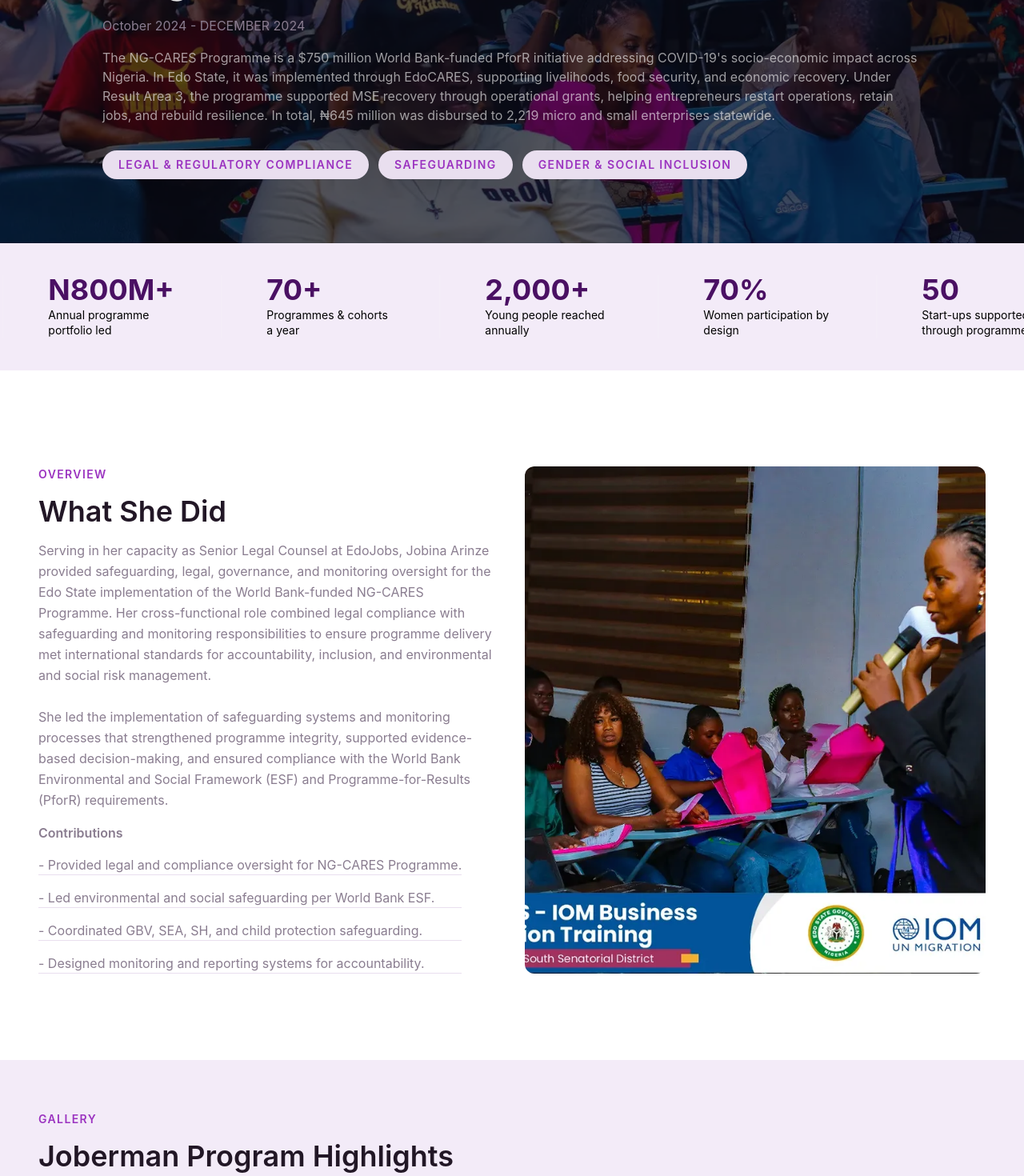
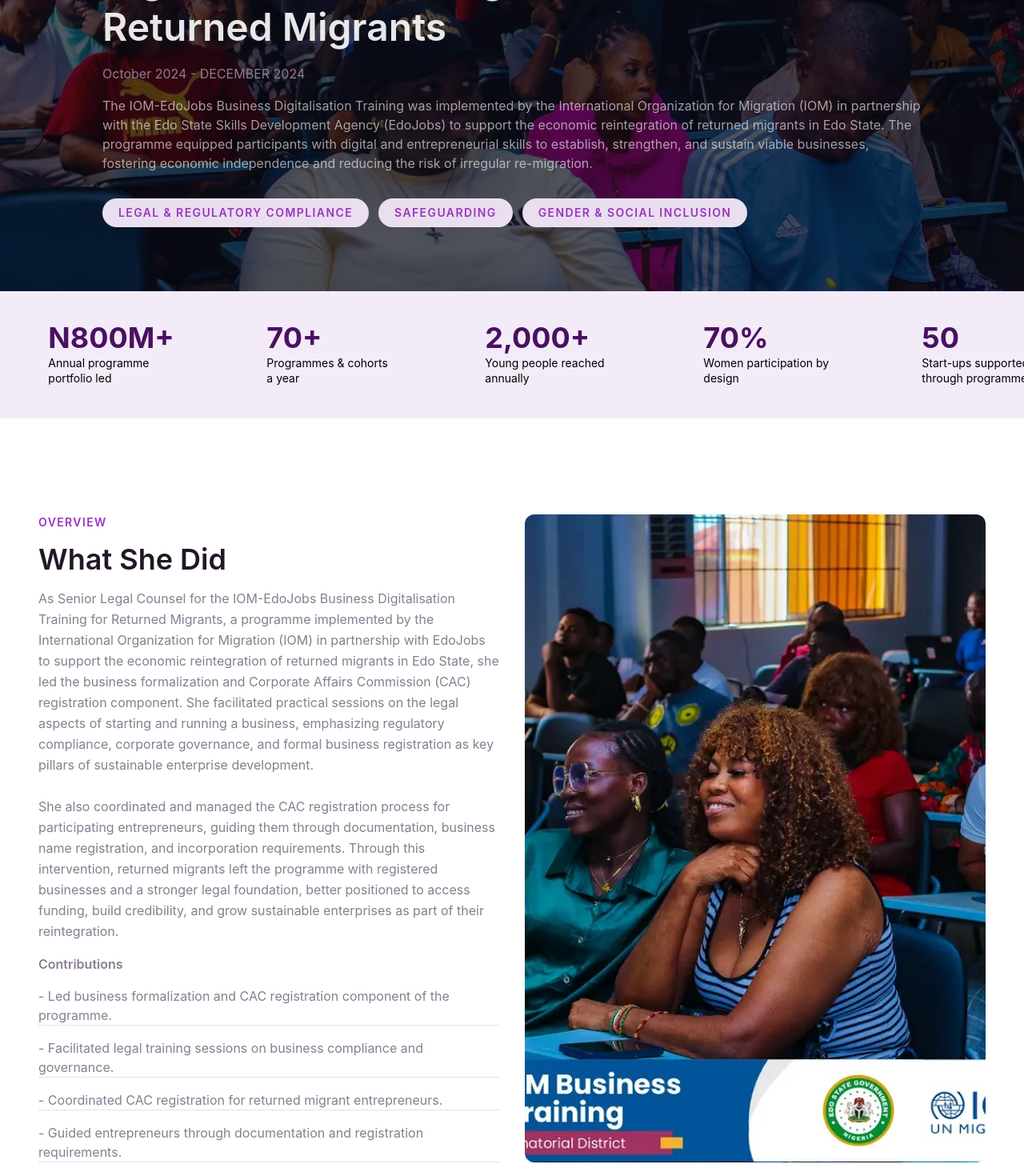
Before and after one commit to FOA-developer/Jobina-Portfolio, a React (Vite) app in the folder frontend/: page /international_organization_for_migration in a window 1280 px wide. Shown: the part 320-1790 px from the top of the page at 80% size. Built offline with nearby package versions, Linux system fonts and the light colour scheme.

Commit message:
fix: made text corrections in gallery sections

```diff
--- a/frontend/src/pages/Edo.jsx
+++ b/frontend/src/pages/Edo.jsx
@@ -46,7 +46,7 @@
            img2={img6}
            img1={img5}
            img3={img1}
-          title="Joberman Program Highlights"
+          title="EdoBEST Programme Highlights"
         />
       <Contact />
     </>
--- a/frontend/src/pages/Iom.jsx
+++ b/frontend/src/pages/Iom.jsx
@@ -5,7 +5,6 @@
 import img from "../assets/iom/1.webp"
 import img2 from "../assets/iom/2.webp"
 import img4 from "../assets/iom/3.webp"
-import img5 from "../assets/iom/4.webp"
 import img1 from "../assets/iom/5.webp"
 import Gallery from "../components/others/Gallery";
 
@@ -19,7 +18,7 @@
 ];
 
 
-const Ngcare = () => {
+const Iom = () => {
   return  (
     <>
     <Navbar />
@@ -27,29 +26,29 @@
         first = "flagdhip programme"
         img={img4}
         impact = {impact}
-        header="EDO-CARES (NG-CARES) Programme"
+        header="IOM-EdoJobs Business Digitalisation Training for Returned Migrants"
         period="October 2024 - DECEMBER 2024"
-        description="The NG-CARES Programme is a $750 million World Bank-funded PforR initiative addressing COVID-19's socio-economic impact across Nigeria. In Edo State, it was implemented through EdoCARES, supporting livelihoods, food security, and economic recovery. Under Result Area 3, the programme supported MSE recovery through operational grants, helping entrepreneurs restart operations, retain jobs, and rebuild resilience. In total, ₦645 million was disbursed to 2,219 micro and small enterprises statewide."
+        description="The IOM-EdoJobs Business Digitalisation Training was implemented by the International Organization for Migration (IOM) in partnership with the Edo State Skills Development Agency (EdoJobs) to support the economic reintegration of returned migrants in Edo State. The programme equipped participants with digital and entrepreneurial skills to establish, strengthen, and sustain viable businesses, fostering economic independence and reducing the risk of irregular re-migration."
         tags={['Legal & Regulatory Compliance', 'Safeguarding ', 'Gender & Social Inclusion']}
       />
       <Second
-        img={img}
+        img={img2}
         header="Contributions"
         title="EdoBEST"
-        description="Serving in her capacity as Senior Legal Counsel at EdoJobs, Jobina Arinze provided safeguarding, legal, governance, and monitoring oversight for the Edo State implementation of the World Bank-funded NG-CARES Programme. Her cross-functional role combined legal compliance with safeguarding and monitoring responsibilities to ensure programme delivery met international standards for accountability, inclusion, and environmental and social risk management."
-        description1="She led the implementation of safeguarding systems and monitoring processes that strengthened programme integrity, supported evidence-based decision-making, and ensured compliance with the World Bank Environmental and Social Framework (ESF) and Programme-for-Results (PforR) requirements."
-        cert={["Provided legal and compliance oversight for NG-CARES Programme.", "Led environmental and social safeguarding per World Bank ESF.", "Coordinated GBV, SEA, SH, and child protection safeguarding.", "Designed monitoring and reporting systems for accountability." ]}
+        description="As Senior Legal Counsel for the IOM-EdoJobs Business Digitalisation Training for Returned Migrants, a programme implemented by the International Organization for Migration (IOM) in partnership with EdoJobs to support the economic reintegration of returned migrants in Edo State, she led the business formalization and Corporate Affairs Commission (CAC) registration component. She facilitated practical sessions on the legal aspects of starting and running a business, emphasizing regulatory compliance, corporate governance, and formal business registration as key pillars of sustainable enterprise development."
+        description1="She also coordinated and managed the CAC registration process for participating entrepreneurs, guiding them through documentation, business name registration, and incorporation requirements. Through this intervention, returned migrants left the programme with registered businesses and a stronger legal foundation, better positioned to access funding, build credibility, and grow sustainable enterprises as part of their reintegration."
+        cert={["Led business formalization and CAC registration component of the programme.", "Facilitated legal training sessions on business compliance and governance.", "Coordinated CAC registration for returned migrant entrepreneurs.", "Guided entrepreneurs through documentation and registration requirements." ]}
       />
       <Gallery
-           img={img2}
+           img={img1}
            img2={img4}
-           img1={img5}
-           img3={img1}
-          title="Joberman Program Highlights"
+           img1={img}
+           img3={img2}
+          title="IOM Programme Highlights"
         />
       <Contact />
     </>
   )
 }
 
-export default Ngcare;
+export default Iom;
--- a/frontend/src/pages/Ngcare.jsx
+++ b/frontend/src/pages/Ngcare.jsx
@@ -36,7 +36,7 @@
       <Second
         img={img}
         header="Contributions"
-        title="EdoBEST"
+        title="EDO-CARES (NG-CARES)"
         description="Serving in her capacity as Senior Legal Counsel at EdoJobs, Jobina Arinze provided safeguarding, legal, governance, and monitoring oversight for the Edo State implementation of the World Bank-funded NG-CARES Programme. Her cross-functional role combined legal compliance with safeguarding and monitoring responsibilities to ensure programme delivery met international standards for accountability, inclusion, and environmental and social risk management."
         description1="She led the implementation of safeguarding systems and monitoring processes that strengthened programme integrity, supported evidence-based decision-making, and ensured compliance with the World Bank Environmental and Social Framework (ESF) and Programme-for-Results (PforR) requirements."
         cert={["Provided legal and compliance oversight for NG-CARES Programme.", "Led environmental and social safeguarding per World Bank ESF.", "Coordinated GBV, SEA, SH, and child protection safeguarding.", "Designed monitoring and reporting systems for accountability." ]}
@@ -46,7 +46,7 @@
            img2={img6}
            img1={img5}
            img3={img1}
-          title="Joberman Program Highlights"
+          title="EDO-CARES (NG-CARES) Programme Highlights"
         />
       <Contact />
     </>
--- a/frontend/src/pages/Royal.jsx
+++ b/frontend/src/pages/Royal.jsx
@@ -46,7 +46,7 @@
           img2={img4}
           img1={img5}
           img3={img3}
-          title="Joberman Program Highlights"
+          title="EstablishHER Academy Highlights"
           description="See the transformative effect of our Youth Digital Skills program through these success stories and visual highlights."
         />
       <Contact />
--- a/frontend/src/pages/YouthDigi....jsx
+++ b/frontend/src/pages/YouthDigi....jsx
@@ -32,7 +32,7 @@
         img={heroImg}
         title="Youth Digital Skills"
         description="Preparing young people for the future of work cannot begin at university—it must start much earlier. Recognising limited early exposure to STEM and emerging technologies among children in Edo State, Jobina Arinze designed the Youth Digital Talent Pipeline, a long-term initiative that introduces young people to technology early and progressively prepares them for careers in the digital economy."
-        description1 = "Designed for learners aged 8–18, the pipeline moves beyond short-term training by offering structured learning journeys that evolve with each learner's age and interests. Through sequenced programmes in Scratch Programming, Coding & Robotics, Graphics Design, Web Development, Data Analytics, and AI, the initiative builds technical capability alongside creativity, critical thinking, and problem-solving skills."
+        description1 = "Designed for learners aged 8-18, the pipeline moves beyond short-term training by offering structured learning journeys that evolve with each learner's age and interests. Through sequenced programmes in Scratch Programming, Coding & Robotics, Graphics Design, Web Development, Data Analytics, and AI, the initiative builds technical capability alongside creativity, critical thinking, and problem-solving skills."
         cert={["Designed and institutionalised a multi-track talent pipeline serving 700+ learners.", "Trained 180+ learners in Data Analytics using Excel and Python.", "Delivered Web Development bootcamps to 170+ learners .", "Built progression pathways into intermediate and advanced STEM tracks." ]}
         />
         <Contact />
```
Also changed, not shown: frontend/src/pages/Blind.jsx (+4 -3 lines).
